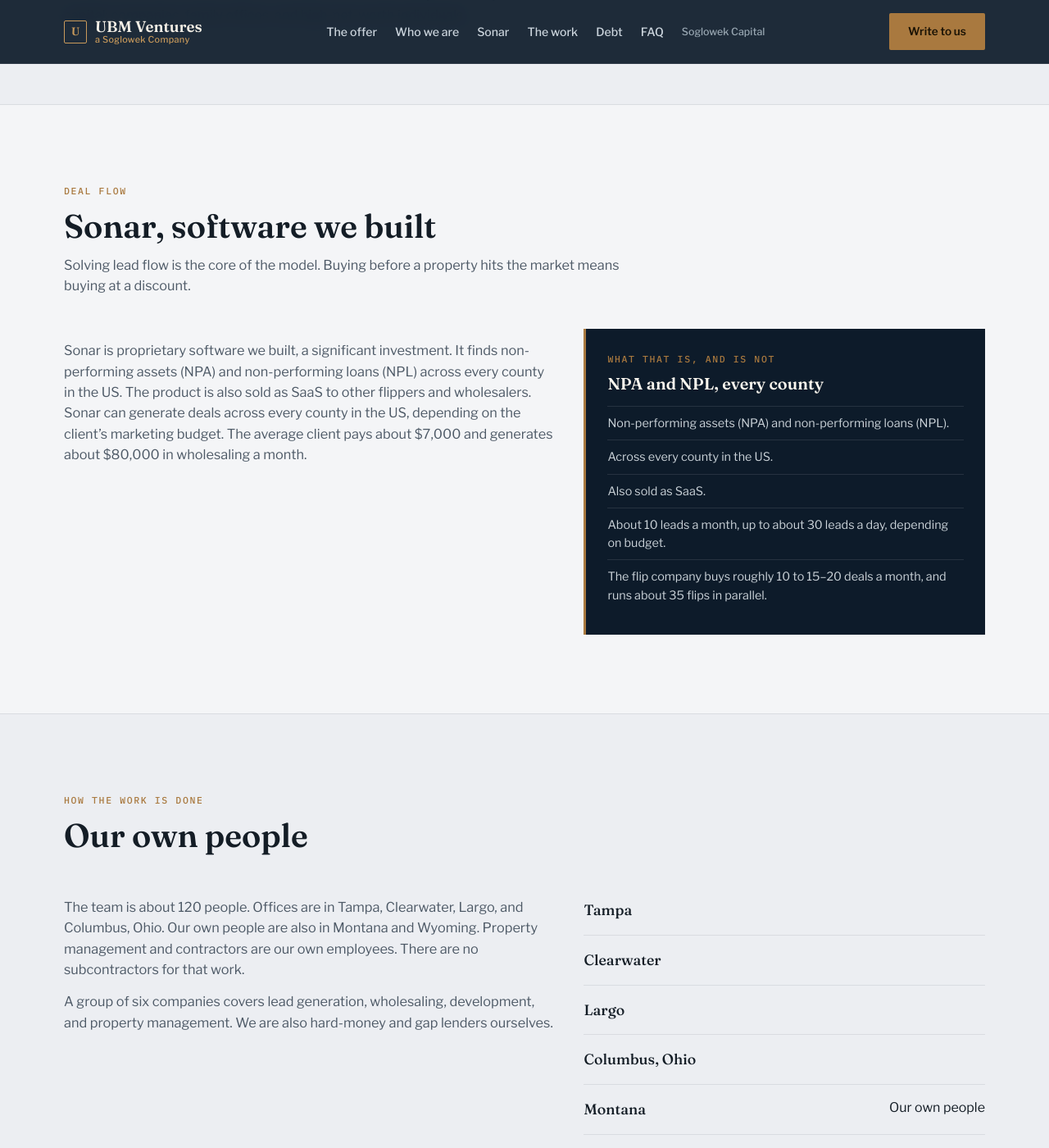
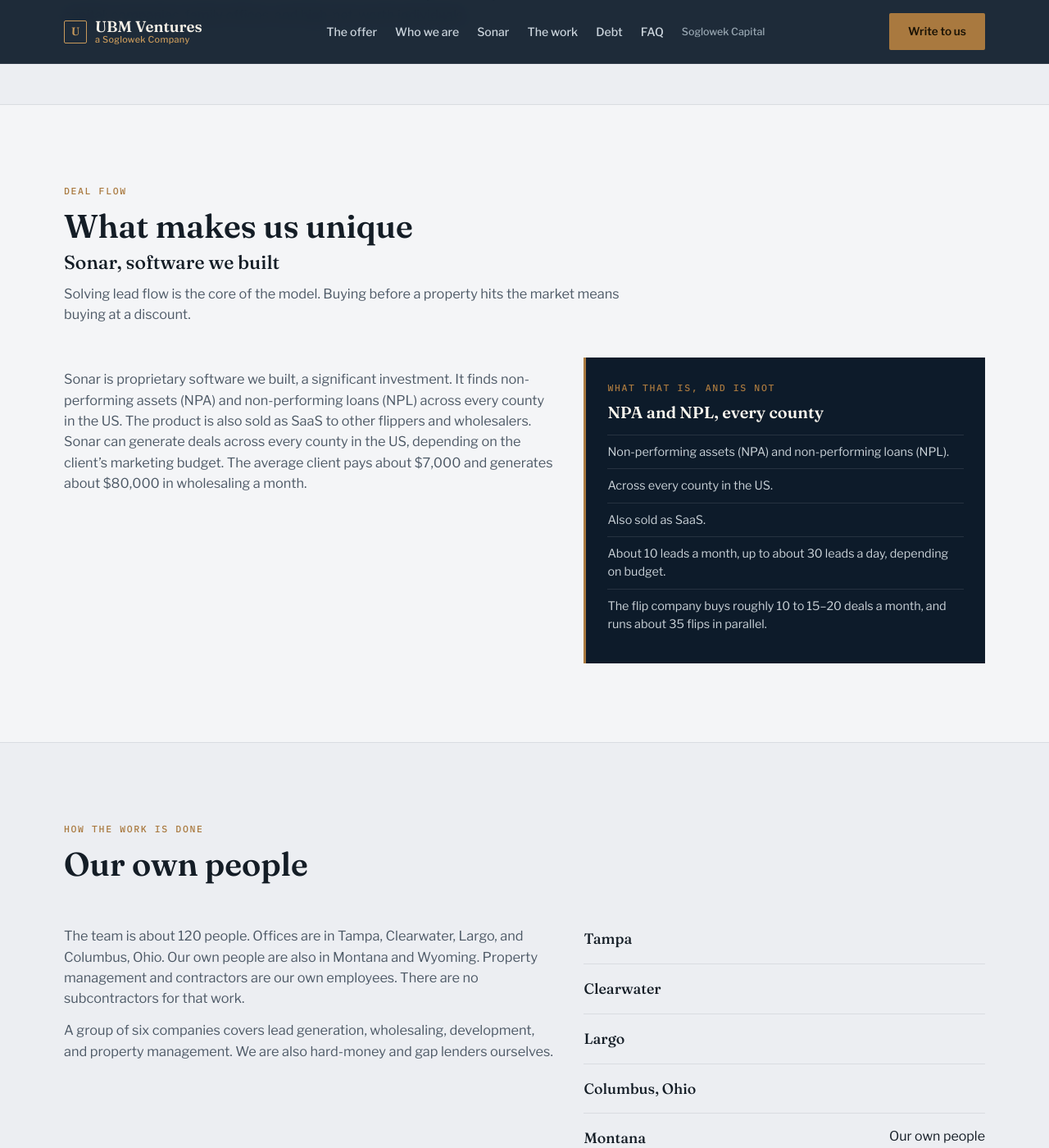
Before and after one commit to urisoglowek-ui/real_estate, a Jekyll site: the page built from investors.html, in a window 1280 px wide and 1400 px high, scrolled down 2617 px. Shown: the whole window at 82% size. Built offline with Jekyll 4.4.1, drawn with Linux system fonts in a browser that asks for light colours.

Commit message:
Title the Sonar section What makes us unique. (#50)
The old heading stays underneath as a smaller subheading. The paragraph, insight box, and Sonar nav link are unchanged.

Co-authored-by: Cursor Agent <cursoragent@cursor.com>
Co-authored-by: urisoglowek-ui <urisoglowek-ui@users.noreply.github.com>

```diff
--- a/investors.html
+++ b/investors.html
@@ -99,6 +99,7 @@ nav.links a.quiet{font-size:.78rem;color:#9aa8b3}
 .hero-stats .hs-label{font-size:.78rem;color:#aab4bd;margin-top:2px;max-width:12rem}
 .head{margin-bottom:40px}
 .head h2{font-size:clamp(1.7rem,3.2vw,2.5rem);margin-top:12px}
+#sonar .head h3{font-size:clamp(1.15rem,2vw,1.45rem);margin-top:10px;font-weight:500}
 .head .lede,.prose{margin-top:14px;color:var(--ink-soft);font-size:1.02rem;max-width:680px}
 .prose + .prose{margin-top:14px}
 .band-navy{background:var(--navy);color:#f4efe6}
@@ -309,7 +310,8 @@ section[id]{scroll-margin-top:76px}
     <div class="wrap">
       <div class="head reveal">
         <div class="eyebrow">Deal flow</div>
-        <h2>Sonar, software we built</h2>
+        <h2>What makes us unique</h2>
+        <h3>Sonar, software we built</h3>
         <p class="lede">Solving lead flow is the core of the model. Buying before a property hits the market means buying at a discount.</p>
       </div>
       <div class="split reveal">
```
